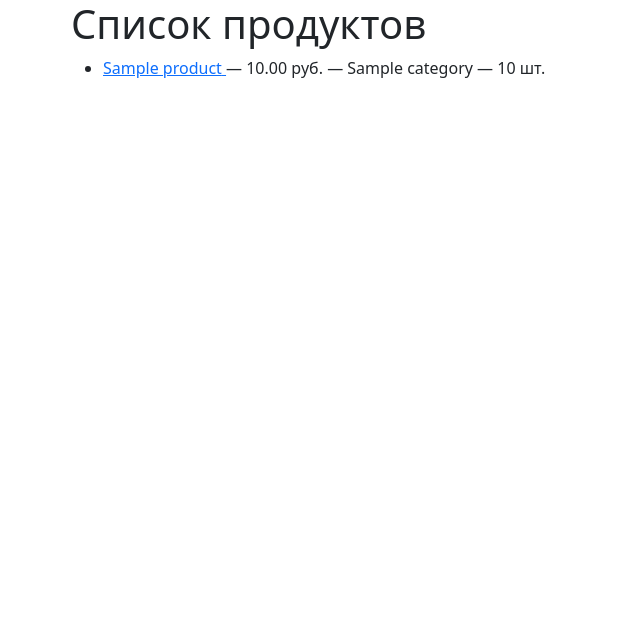
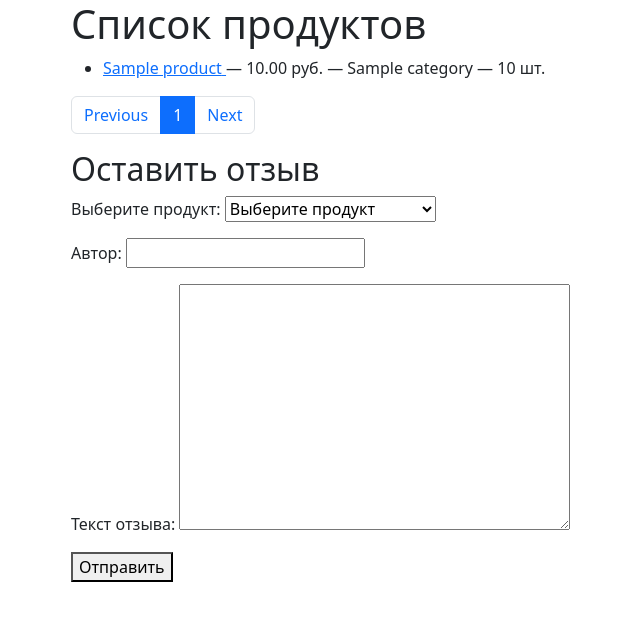
Before and after one commit to RChembulatov/django_course_brnm, a Django app: page /products/ in a window 1280 px wide. Shown: the top 621 px of the page, without its empty margins (11-651 px from the left). Run offline with Django 5.2, Linux system fonts and the light colour scheme; tables that the repository leaves empty hold one stand-in row (values such as "Sample post").

Commit message:
Реализовал сложную форму с пагинацией для отображения и ввода данных

```diff
--- a/myapp/forms.py
+++ b/myapp/forms.py
@@ -1,9 +1,17 @@
-from django.db import models
 from django import forms
-from .models import Contact
+from .models import Contact, Product, Review
 
 
 class ContactForm(forms.ModelForm):
     class Meta:
         model = Contact
         fields = ['name', 'email', 'message']
+
+
+class ReviewForm(forms.ModelForm):
+    product = forms.ModelChoiceField(
+        queryset=Product.objects.all().order_by('name'), label="Выберите продукт", empty_label="Выберите продукт")
+
+    class Meta:
+        model = Review
+        fields = ['product', 'author', 'text']
--- a/myapp/models.py
+++ b/myapp/models.py
@@ -16,6 +16,16 @@ class Product(models.Model):
 
     def __str__(self):
         return f"{self.name}-{self.price}-{self.stock}"
+
+
+class Review(models.Model):
+    author = models.CharField("Автор", max_length=100)
+    text = models.TextField("Текст отзыва")
+    created_at = models.DateTimeField('Дата создания', auto_now_add=True)
+    product = models.ForeignKey(Product, on_delete=models.CASCADE)
+
+    def __str__(self):
+        return f"{self.author}-{self.product}"
 
 
 class Sport(models.Model):
--- a/myapp/templates/product_list.html
+++ b/myapp/templates/product_list.html
@@ -33,6 +33,58 @@
           </li>
           {% endfor %}
         </ul>
+
+        <nav>
+          <ul class="pagination">
+            {% if page_obj.has_previous %}
+            <li class="page-item">
+              <a
+                class="page-link"
+                href="?page={{ page_obj.previous_page_number }}"
+                >Previous</a
+              >
+            </li>
+            <li class="page-item">
+              <a
+                class="page-link"
+                href="?page={{ page_obj.previous_page_number }}"
+                >{{ page_obj.previous_page_number }}</a
+              >
+            </li>
+            {% else %}
+            <li class="page-item">
+              <a class="page-link" disabled>Previous</a>
+            </li>
+            {% endif %}
+
+            <li class="page-item active" aria-current="page">
+              <span class="page-link">{{ page_obj.number }}</span>
+            </li>
+
+            {% if page_obj.has_next %}
+            <li class="page-item">
+              <a class="page-link" href="?page={{ page_obj.next_page_number }}"
+                >{{ page_obj.next_page_number }}</a
+              >
+            </li>
+            <li class="page-item">
+              <a class="page-link" href="?page={{ page_obj.next_page_number }}">
+                Next</a
+              >
+            </li>
+            {% else %}
+            <li class="page-item">
+              <a class="page-link" disabled> Next</a>
+            </li>
+            {% endif %}
+          </ul>
+        </nav>
+
+        <h2>Оставить отзыв</h2>
+        <form method="post">
+          {% csrf_token %} {{ form.as_p }}
+          <button type="submit">Отправить</button>
+        </form>
       </div>
     </main>
   </body>
--- a/myapp/urls.py
+++ b/myapp/urls.py
@@ -1,13 +1,12 @@
 from django.urls import path
-from .views import ContactView, contact_form_success_view, home, product_list, product_detail, ItemListView
+from .views import ContactView, ProductListView, form_success_view, home, product_detail, ItemListView
 
 urlpatterns = [
     path('', home, name='home'),
-    path('products/', product_list, name='product_list'),
+    path('products/', ProductListView.as_view(), name='product_list'),
     path('products/<int:id>/', product_detail, name='product_detail'),
     path('item-list/', ItemListView.as_view(),
          name='item_list_with_pagination'),
     path('contact-form/', ContactView.as_view(), name='contact_form'),
-    path('contact-form/success/', contact_form_success_view,
-         name='contact_form_success'),
+    path('form-success/', form_success_view, name='form_success'),
 ]
--- a/myapp/views.py
+++ b/myapp/views.py
@@ -1,20 +1,13 @@
 from django.shortcuts import render
 from django.urls import reverse_lazy
-from myapp.forms import ContactForm
+from myapp.forms import ContactForm, ReviewForm
 from myapp.models import Product, Item
 from django.views.generic import ListView
-from django.views.generic.edit import FormView
+from django.views.generic.edit import FormView, FormMixin
 
 
 def home(request):
     return render(request, 'home.html')
-
-
-def product_list(request):
-    product = Product.objects.all()
-    context = dict(products=product)
-
-    return render(request, 'product_list.html', context)
 
 
 def product_detail(request, id):
@@ -31,16 +24,38 @@ class ItemListView(ListView):
     paginate_by = 5
 
 
-def contact_form_success_view(request):
-    return render(request, 'contact_form_success.html')
+def form_success_view(request):
+    return render(request, 'form_success.html')
 
 
 class ContactView(FormView):
     template_name = 'contact_form.html'
     form_class = ContactForm
-    success_url = reverse_lazy('contact_form_success')
+    success_url = reverse_lazy('form_success')
 
     def form_valid(self, form):
         form.save()
 
         return super().form_valid(form)
+
+
+class ProductListView(FormMixin, ListView):
+    model = Product
+    form_class = ReviewForm
+    template_name = 'product_list.html'
+    paginate_by = 2
+    context_object_name = 'products'
+    success_url = reverse_lazy('form_success')
+
+    def post(self, request, *args, **kwargs):
+        form = self.get_form()
+
+        if form.is_valid():
+            return self.form_valid(form)
+        else:
+            return self.form_invalid(form)
+
+    def form_valid(self, form):
+        form.save()
+
+        return super().form_valid(form)
```
Also changed, not shown: myapp/migrations/0008_review.py (added), myapp/templates/form_success.html (renamed from myapp/templates/contact_form_success.html).
